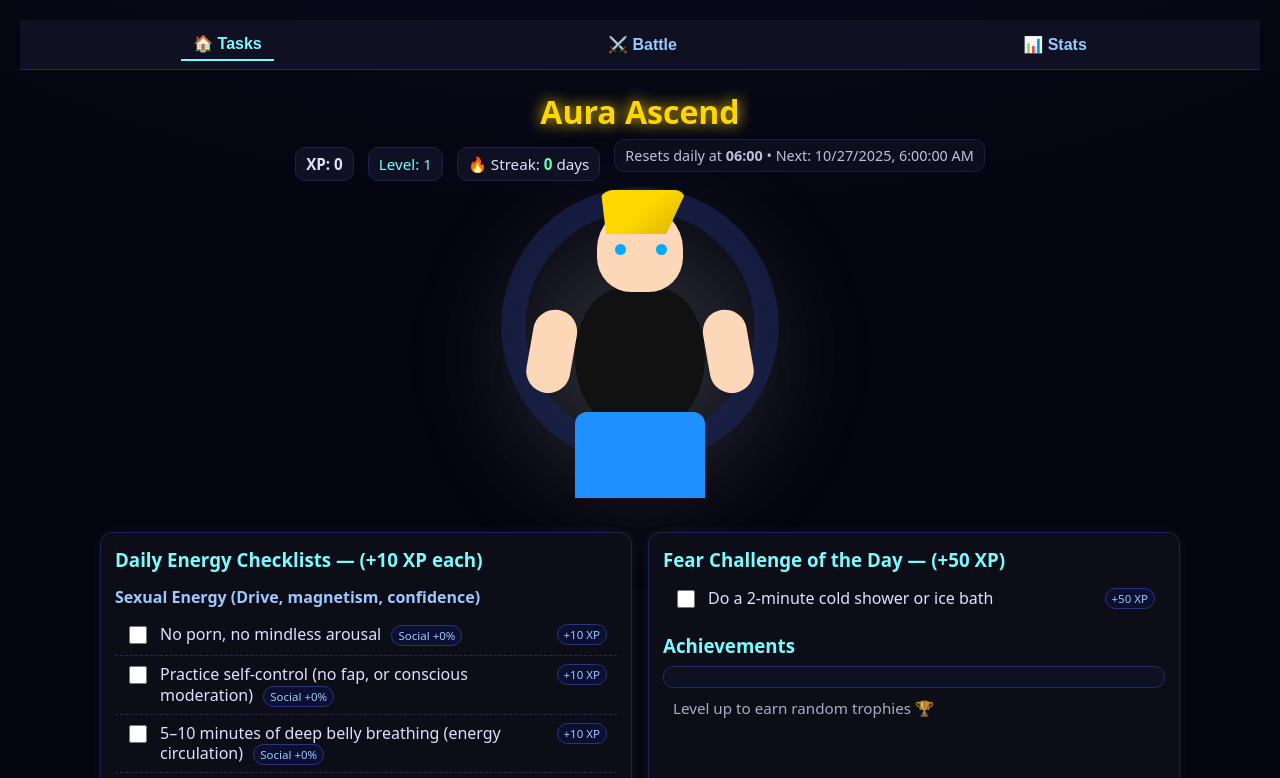
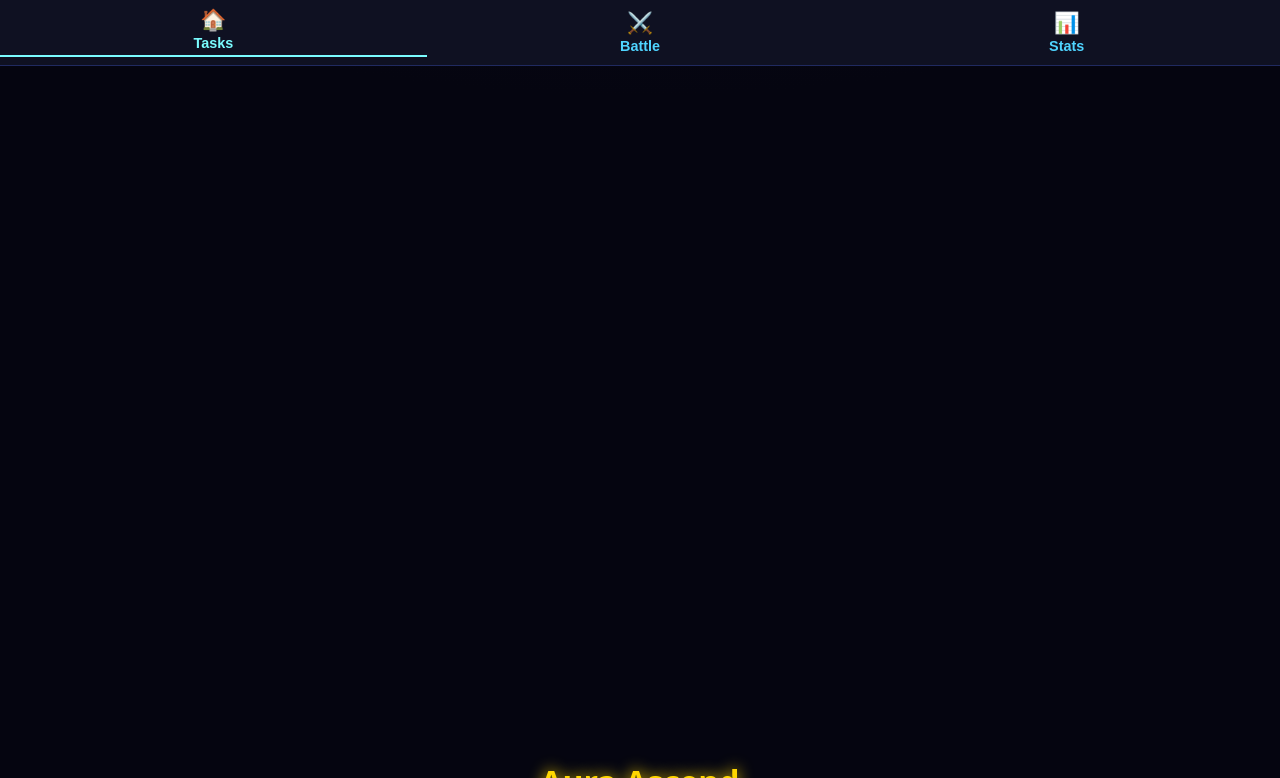
Before and after one commit to valentinjuliangoetz-cpu/codespaces-blank, a plain HTML site: page index.html in a window 1280 px wide. Shown: the top 778 px of the page. Drawn offline with nearby package versions, Linux system fonts and the light colour scheme.

Commit message:
Add files via upload

```diff
--- a/index.html
+++ b/index.html
@@ -2531,4 +2531,121 @@ renderChecklists();
 </script>
 </script>
 </body>
+<!-- === APP NAVIGATION LAYOUT v2 (animated + mobile-friendly) === -->
+<style>
+  :root {
+    --bg:#0b0b14;
+    --ink:#e0e0ff;
+    --accent:#7afcff;
+    --accent-dim:#4fd4ff;
+  }
+
+  body {
+    margin:0; background:var(--bg); color:var(--ink);
+    font-family:system-ui,sans-serif;
+    overflow-x:hidden;
+  }
+
+  /* TAB PANELS */
+  .tabPanel {
+    display:none;
+    opacity:0;
+    transform:translateY(10px);
+    transition:opacity .35s ease, transform .35s ease;
+    padding:12px;
+    min-height:calc(100vh - 70px);
+  }
+  .tabPanel.active {
+    display:block;
+    opacity:1;
+    transform:translateY(0);
+  }
+
+  /* NAV BAR */
+  #navBar {
+    position:fixed;
+    bottom:0; left:0; right:0;
+    height:58px;
+    background:#0f1122;
+    border-top:1px solid #202a60;
+    display:flex; justify-content:space-around; align-items:center;
+    z-index:1000;
+  }
+
+  #navBar button {
+    flex:1;
+    background:none; border:none; outline:none;
+    color:var(--accent-dim);
+    font-size:.9rem; font-weight:600;
+    display:flex; flex-direction:column; align-items:center; gap:3px;
+    cursor:pointer; padding:4px 0;
+    transition:color .25s ease, transform .25s ease;
+  }
+
+  #navBar button.active {
+    color:var(--accent);
+    transform:translateY(-2px);
+  }
+
+  #navBar button span.icon {
+    font-size:1.3rem;
+  }
+
+  /* Desktop: move nav to top */
+  @media (min-width:700px){
+    #navBar {
+      top:0; bottom:auto; border-top:none; border-bottom:1px solid #202a60;
+      height:auto; padding:6px 0;
+    }
+    .tabPanel { min-height:calc(100vh - 60px); }
+  }
+</style>
+
+<!-- === TABS CONTAINERS === -->
+<div id="tasksTab" class="tabPanel active">
+  <!-- 🏠 DAILY TASKS + AVATAR + CHECKLIST -->
+  <!-- move your existing tracker code here -->
+</div>
+
+<div id="gameTab" class="tabPanel">
+  <!-- ⚔️ BATTLE ARENA -->
+  <!-- move the entire <div id="gamePanel"> … </div> and its <script> here -->
+</div>
+
+<div id="statsTab" class="tabPanel">
+  <!-- 📊 STATS / MOOD / GOALS / SKILLS -->
+</div>
+
+<!-- === MOBILE / DESKTOP NAVIGATION BAR === -->
+<div id="navBar">
+  <button data-tab="tasksTab" class="active"><span class="icon">🏠</span>Tasks</button>
+  <button data-tab="gameTab"><span class="icon">⚔️</span>Battle</button>
+  <button data-tab="statsTab"><span class="icon">📊</span>Stats</button>
+</div>
+
+<script>
+/* === TAB SWITCHING LOGIC with persistence === */
+const navButtons = document.querySelectorAll('#navBar button');
+const panels = document.querySelectorAll('.tabPanel');
+
+function openTab(tabId){
+  navButtons.forEach(b=>b.classList.toggle('active', b.dataset.tab===tabId));
+  panels.forEach(p=>p.classList.toggle('active', p.id===tabId));
+  localStorage.setItem('activeTab', tabId);
+  // optional: pause game canvas when hidden
+  if(typeof pauseGame==='function'){
+    pauseGame(tabId!=='gameTab');
+  }
+}
+
+navButtons.forEach(btn=>{
+  btn.addEventListener('click', ()=> openTab(btn.dataset.tab));
+});
+
+// restore last tab
+const savedTab = localStorage.getItem('activeTab');
+if(savedTab && document.getElementById(savedTab)){
+  openTab(savedTab);
+}
+</script>
 </html>
```
